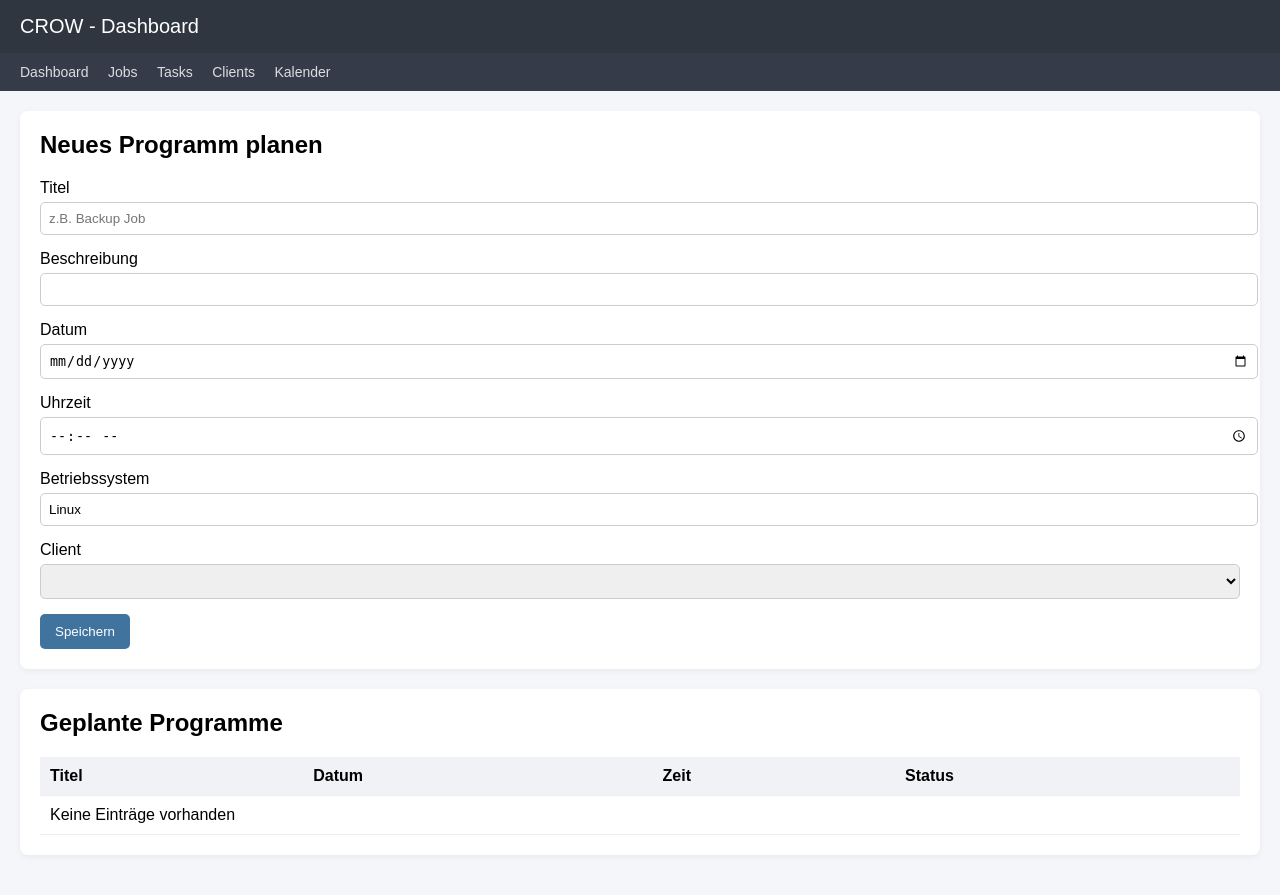
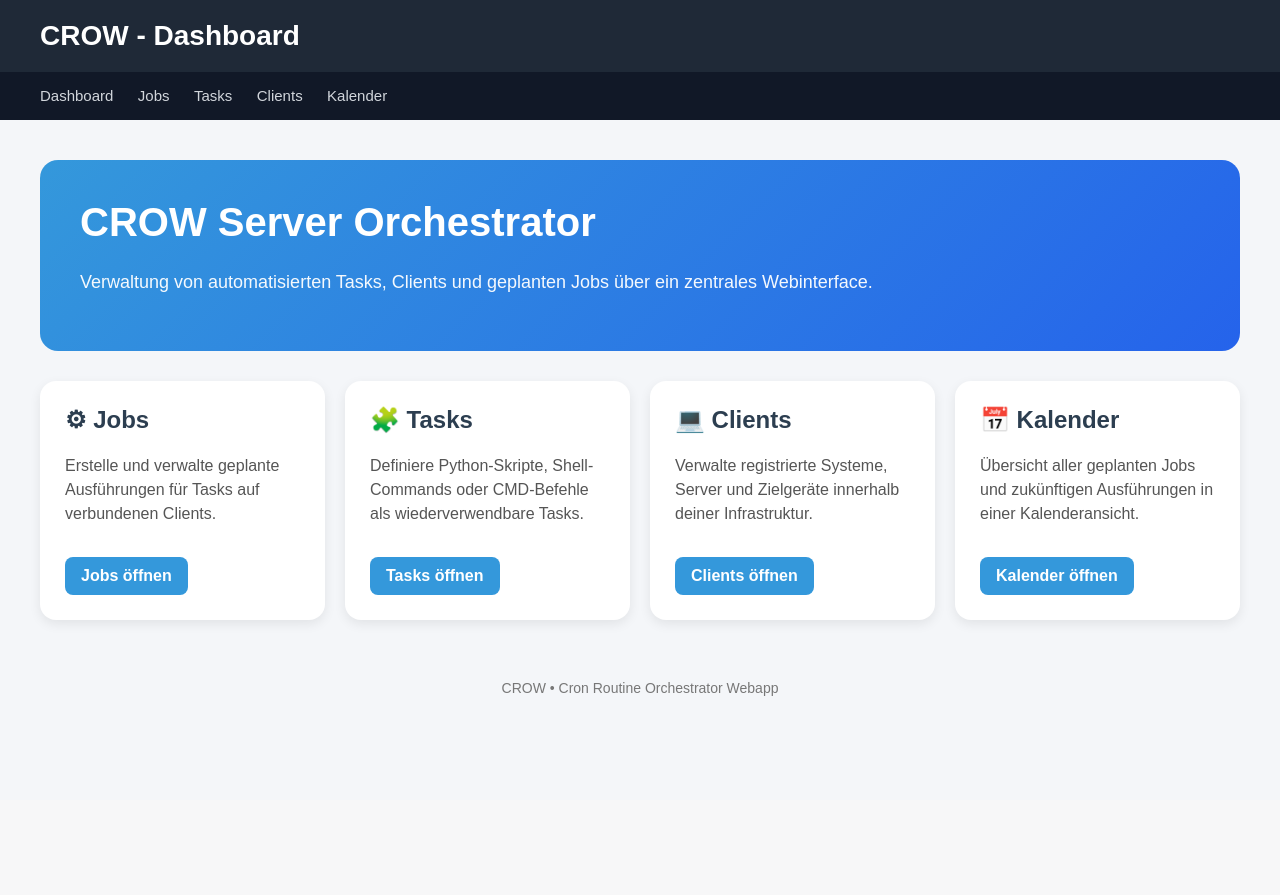
Before and after one commit to Cron-Routine-Orchestrator-Webapp/CROW-Server, a Django app: template src/server/webapp/frontend/ui/templates/dashboard.html in a window 1280 px wide. After the commit the page ends 696 px from the top, so only its background shows below. Run offline with Django 5.2, Linux system fonts and the light colour scheme; the template is opened without the code that fills it, so the values that code supplies are empty; parts of the project's set-up code (start-up, migrations or seed data) failed here and were passed over.

Commit message:
Add job repeat field, enhance templates, and implement job/task detail views
- Added 'repeat' field to Job model.
- Updated calendar and dashboard templates for improved navigation.
- Enhanced jobs and tasks templates with new styles and functionality.
- Implemented job and task detail views with corresponding templates.

```diff
--- a/src/server/webapp/frontend/ui/models.py
+++ b/src/server/webapp/frontend/ui/models.py
@@ -10,6 +10,8 @@ class Job(models.Model):
     task_id = models.CharField(max_length=255, null=False, blank=True)
 
     time_to_run = models.DateTimeField(null=False, blank=True,default=1)
+
+    repeat = models.CharField(null=True,default=None)
 
     last_run = models.DateTimeField(null=True, blank=True)
 
--- a/src/server/webapp/frontend/ui/templates/calendar.html
+++ b/src/server/webapp/frontend/ui/templates/calendar.html
@@ -59,7 +59,7 @@
 
         <!-- Echte Tage -->
         {% for day in calendar_days %}
-            <a href="/?date={{ day.date|date:'Y-m-d' }}" class="day">
+            <a href="/jobs/?date={{ day.date|date:'Y-m-d' }}" class="day">
 
                 <div class="day-number">
                     {{ day.day }}
--- a/src/server/webapp/frontend/ui/templates/dashboard.html
+++ b/src/server/webapp/frontend/ui/templates/dashboard.html
@@ -1,14 +1,120 @@
-
 <!DOCTYPE html>
-
 <html lang="de">
 <head>
     <meta charset="UTF-8">
     <title>CROW - Dashboard</title>
+
     <meta name="viewport" content="width=device-width, initial-scale=1.0">
 
     {% load static %}
     <link rel="stylesheet" href="{% static 'style.css' %}">
+
+    <style>
+
+        body {
+            margin: 0;
+            font-family: Arial, sans-serif;
+            background: #f4f6f9;
+            color: #2c3e50;
+        }
+
+        header {
+            background: #1f2937;
+            color: white;
+            padding: 20px 40px;
+            font-size: 28px;
+            font-weight: bold;
+        }
+
+        nav {
+            background: #111827;
+            padding: 15px 40px;
+        }
+
+        nav a {
+            color: #d1d5db;
+            text-decoration: none;
+            margin-right: 20px;
+            font-size: 15px;
+        }
+
+        nav a:hover {
+            color: white;
+        }
+
+        .container {
+            padding: 40px;
+        }
+
+        .hero {
+            background: linear-gradient(135deg, #3498db, #2563eb);
+            color: white;
+            padding: 40px;
+            border-radius: 18px;
+            margin-bottom: 30px;
+        }
+
+        .hero h1 {
+            margin-top: 0;
+            font-size: 40px;
+        }
+
+        .hero p {
+            font-size: 18px;
+            opacity: 0.95;
+        }
+
+        .grid {
+            display: grid;
+            grid-template-columns: repeat(auto-fit, minmax(240px, 1fr));
+            gap: 20px;
+        }
+
+        .card {
+            background: white;
+            border-radius: 16px;
+            padding: 25px;
+            box-shadow: 0 4px 12px rgba(0,0,0,0.08);
+
+            transition: 0.2s ease;
+        }
+
+        .card:hover {
+            transform: translateY(-4px);
+        }
+
+        .card h2 {
+            margin-top: 0;
+        }
+
+        .card p {
+            color: #555;
+            line-height: 1.5;
+        }
+
+        .card a {
+            display: inline-block;
+            margin-top: 15px;
+            padding: 10px 16px;
+            background: #3498db;
+            color: white;
+            border-radius: 8px;
+            text-decoration: none;
+            font-weight: bold;
+        }
+
+        .card a:hover {
+            background: #2563eb;
+        }
+
+        .footer {
+            margin-top: 40px;
+            text-align: center;
+            color: #777;
+            font-size: 14px;
+        }
+
+    </style>
 </head>
 <body>
 
@@ -23,166 +129,91 @@
     <a href="/clients">Clients</a>
     <a href="/calendar">Kalender</a>
 </nav>
-<style>
-            body{
-            color: black;
-        }
-</style>
+
 <div class="container">
 
-    <!-- Formular -->
-    <div class="card">
-        <h2>Neues Programm planen</h2>
-        <form method="post">
-            {% csrf_token %}
+    <div class="hero">
+        <h1>CROW Server Orchestrator</h1>
 
-            <label>Titel</label>
-            <input type="text" name="title" placeholder="z.B. Backup Job">
-
-            <label>Beschreibung</label>
-            <input type="text" name="description" rows="3"></input>
-
-
-            <!-- Datum Label -->
-            <label for="date-input">Datum</label>
-            <input type="date"
-                id="date-input"
-                name="date"
-                value="{{ request.GET.date }}">
-
-            <script>
-                document.addEventListener("DOMContentLoaded", function() {
-                    const dateInput = document.getElementById('date-input');
-
-                    function updateUrl() {
-                        if (dateInput.value) {
-                            const url = new URL(window.location);
-                            url.searchParams.set('date', dateInput.value);
-                            // Ändert die URL in der Browserzeile, ohne die Seite neu zu laden
-                            window.history.pushState({}, '', url);
-                        }
-                    }
-
-                    // Reagiert auf Enter
-                    dateInput.addEventListener('keypress', function (e) {
-                        if (e.key === 'Enter') {
-                            e.preventDefault(); // Verhindert das Abschicken des ganzen Formulars
-                            updateUrl();
-                        }
-                    });
-
-                    // Reagiert auf Rausklicken (Blur) oder Tab
-                    dateInput.addEventListener('blur', updateUrl);
-
-                    // Reagiert auf direkte Auswahl im Kalender-Widget
-                    dateInput.addEventListener('change', updateUrl);
-                });
-            </script>
-
-            <label>Uhrzeit</label>
-            <input type="time" name="time">
-
-            <label>Betriebssystem</label>
-            <input type="text" id="os-info" name="os" value="" readonly>
-
-            <label>Client</label>
-            <select name="client">
-                {% for client in clients %}
-                <option value="{{ client.id }}">{{ client.name }} | {{ client.ip }} | {{ client.os }}</option>
-                {% endfor %}
-            </select>
-
-            <button type="submit">Speichern</button>
-        </form>
+        <p>
+            Verwaltung von automatisierten Tasks, Clients und geplanten Jobs
+            über ein zentrales Webinterface.
+        </p>
     </div>
 
-    <!-- Tabelle -->
+    <div class="grid">
+
+        <!-- Jobs -->
         <div class="card">
-        <h2>Geplante Programme</h2>
-        <table>
-            <thead>
-                <tr>
-                    <th>Titel</th>
-                    <th>Datum</th>
-                    <th>Zeit</th>
-                    <th>Status</th>
-                </tr>
-            </thead>
-            <tbody>
-                {% for program in programs %}
-                <tr>
-                    <td>{{ program.title }}</td>
-                    <td>{{ program.date }}</td>
-                    <td>{{ program.time }}</td>
-                    <td>{{ program.status }}</td>
-                </tr>
-                {% empty %}
-                <tr>
-                    <td colspan="4">Keine Einträge vorhanden</td>
-                </tr>
-                {% endfor %}
-            </tbody>
-        </table>
-    </div>
 
+            <h2>⚙ Jobs</h2>
 
+            <p>
+                Erstelle und verwalte geplante Ausführungen für Tasks
+                auf verbundenen Clients.
+            </p>
+
+            <a href="/jobs">
+                Jobs öffnen
+            </a>
 
         </div>
 
-<script>
-        function getUserOS() {
-            try {
-                console.log("Detecting user OS...");
-                const userAgent = window.navigator.userAgent || "";
-                const platform = window.navigator.platform || "";
-                const macosPlatforms = ['Macintosh', 'MacIntel', 'MacPPC', 'Mac68K'];
-                const windowsPlatforms = ['Win32', 'Win64', 'Windows', 'WinCE'];
-                const iosPlatforms = ['iPhone', 'iPad', 'iPod'];
+        <!-- Tasks -->
+        <div class="card">
 
-                let os = "Unknown OS";
+            <h2>🧩 Tasks</h2>
 
-                if (macosPlatforms.includes(platform)) {
-                    os = "macOS";
-                } else if (iosPlatforms.includes(platform)) {
-                    os = "iOS";
-                } else if (windowsPlatforms.includes(platform)) {
-                    os = "Windows";
-                } else if (/Android/i.test(userAgent)) {
-                    os = "Android";
-                } else if (/Linux/i.test(platform)) {
-                    os = "Linux";
-                }
+            <p>
+                Definiere Python-Skripte, Shell-Commands oder CMD-Befehle
+                als wiederverwendbare Tasks.
+            </p>
 
-                return os;
-            } catch (error) {
-                console.error("Error detecting OS:", error);
-                return "Unknown OS";
-            }
-        }
+            <a href="/tasks">
+                Tasks öffnen
+            </a>
 
-        // Display the detected OS
-        document.getElementById("os-info").value = getUserOS();
-    </script>
-<script>
-document.addEventListener("DOMContentLoaded", function() {
-    const input = document.querySelector('input[name="date"]');
-    const params = new URLSearchParams(window.location.search);
-    const urlDate = params.get("date");
+        </div>
 
-    if (!input) return;
+        <!-- Clients -->
+        <div class="card">
 
-    // 👉 Wichtig: merkt sich ob User schon geändert hat
-    let userTouched = false;
+            <h2>💻 Clients</h2>
 
-    input.addEventListener("input", function() {
-        userTouched = true;
-    });
+            <p>
+                Verwalte registrierte Systeme, Server und Zielgeräte
+                innerhalb deiner Infrastruktur.
+            </p>
 
-    // 👉 Nur beim initialen Laden setzen
-    if (urlDate && !userTouched) {
-        input.value = urlDate;
-    }
-});
-</script>
+            <a href="/clients">
+                Clients öffnen
+            </a>
+
+        </div>
+
+        <!-- Kalender -->
+        <div class="card">
+
+            <h2>📅 Kalender</h2>
+
+            <p>
+                Übersicht aller geplanten Jobs und zukünftigen Ausführungen
+                in einer Kalenderansicht.
+            </p>
+
+            <a href="/calendar">
+                Kalender öffnen
+            </a>
+
+        </div>
+
+    </div>
+
+    <div class="footer">
+        CROW • Cron Routine Orchestrator Webapp
+    </div>
+
+</div>
+
 </body>
 </html>
--- a/src/server/webapp/frontend/ui/templates/tasks.html
+++ b/src/server/webapp/frontend/ui/templates/tasks.html
@@ -188,7 +188,9 @@ a{
 
                         <!-- ID -->
                         <td>
-                            {{ task.id }}
+                            <a href="/tasks/{{ task.id }}">
+                                {{ task.id }}
+                            </a>
                         </td>
 
                         <!-- TYPE -->
@@ -281,7 +283,7 @@ a{
             {
                 label: "Shell Script",
                 type: "text",
-                name: "shell_file",
+                name: "Shell_command",
                 placeholder: "deploy.sh"
             }
 
--- a/src/server/webapp/frontend/ui/urls.py
+++ b/src/server/webapp/frontend/ui/urls.py
@@ -8,5 +8,7 @@ urlpatterns=[
     path("calendar/",views.calendar_view,name="calendar"),
     path("clients/",views.client_view,name="clients"),
     path("jobs/",views.jobs,name="jobs"),
-    path("tasks/",views.tasks,name="tasks")
+    path("jobs/<str:job_id>", views.job_detail),
+    path("tasks/",views.tasks,name="tasks"),
+    path("tasks/<str:task_id>", views.task_detail),
 ]
```
Also changed, not shown: src/server/webapp/frontend/ui/templates/job_detail.html (added, +18 -0 lines), src/server/webapp/frontend/ui/templates/jobs.html (+151 -9 lines), src/server/webapp/frontend/ui/templates/task_detail.html (added, +20 -0 lines), src/server/webapp/frontend/ui/views.py (+23 -3 lines), src/server/webapp/frontend/ui/migrations/0007_job_repeat.py (added). Lines whose indentation alone changed are shown as unchanged.
